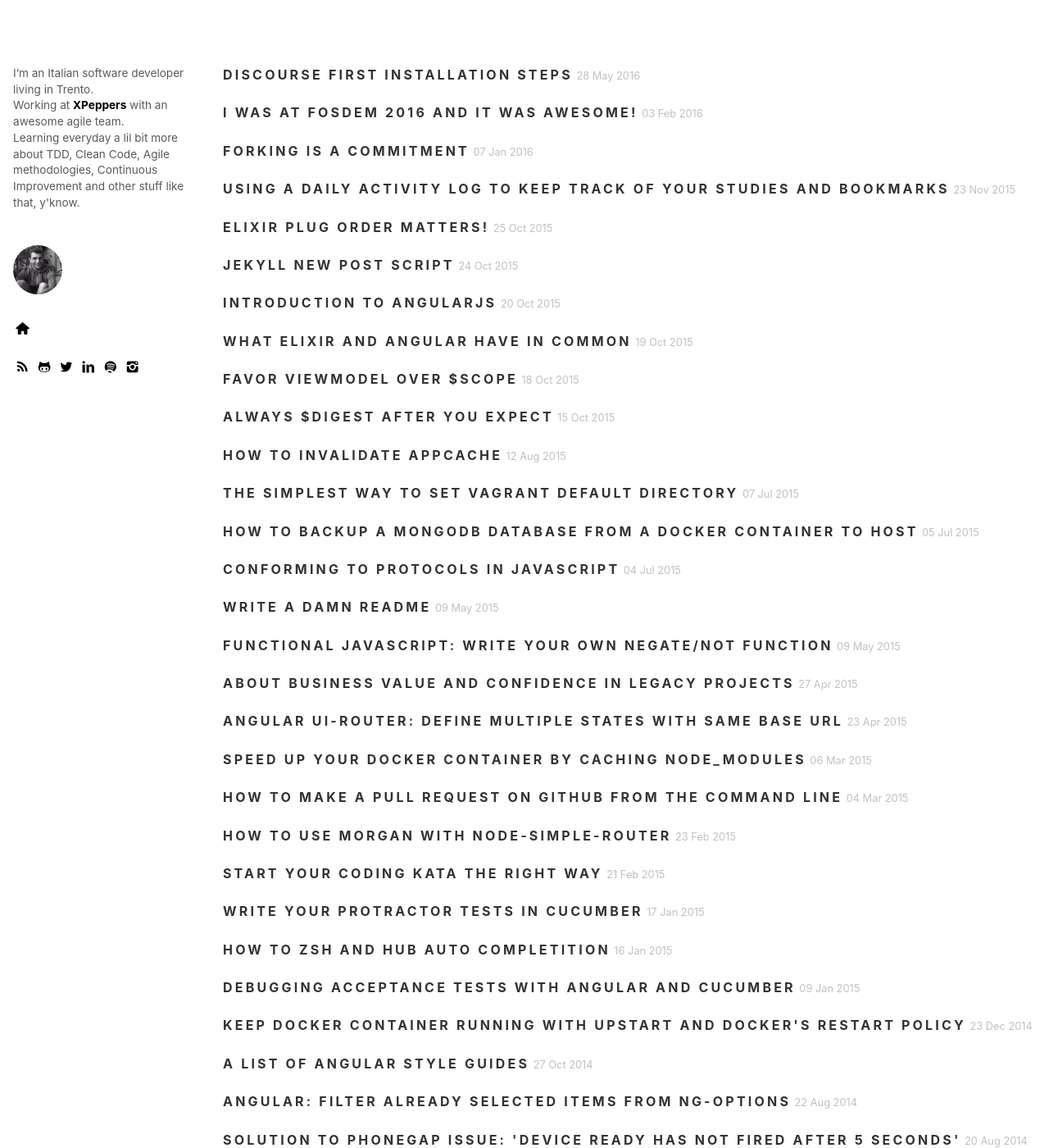
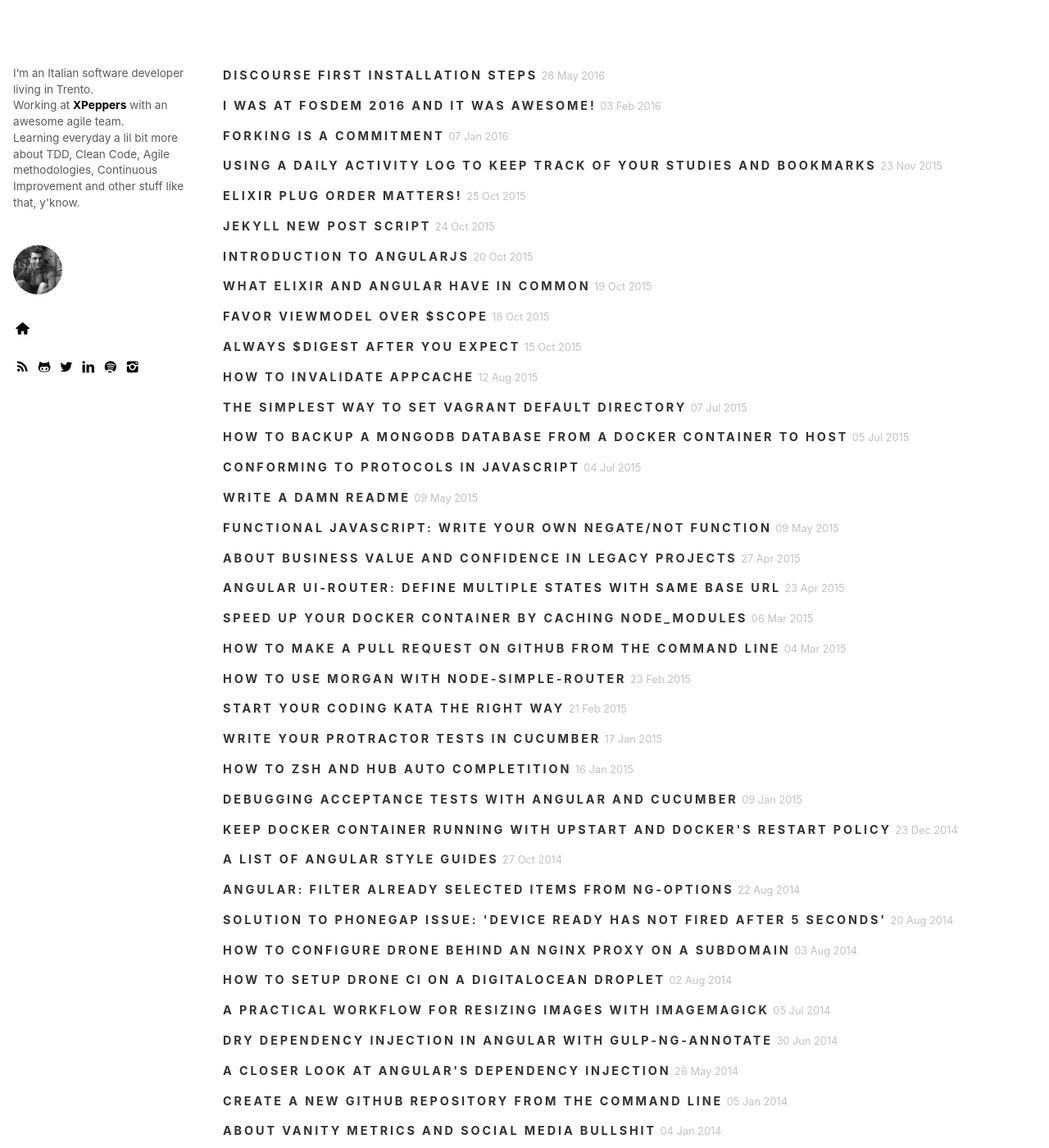
Before and after one commit to christian-fei/christian-fei.github.io-pandoc, a Jekyll site: the page built from index.html, in a window 1280 px wide and 1400 px high. Shown: the whole window at 82% size. Built offline with Jekyll 4.4.1, drawn with Linux system fonts in a browser that asks for light colours; a style sheet for code colours, icons or effects is not loaded.

Commit message:
improve typography

```diff
--- a/_layouts/default.html
+++ b/_layouts/default.html
@@ -48,7 +48,9 @@
               <br/>
               <!-- <a href="/about">More about me</a> -->
             </p>
-            <img src="/assets/images/avatar.jpg" class="avatar"/>
+            <a href="/">
+              <img src="/assets/images/avatar.jpg" class="avatar"/>
+            </a>
             <br/>
             <a href="/">
               <i class="icon-home"></i>
--- a/_layouts/post.html
+++ b/_layouts/post.html
@@ -3,7 +3,7 @@ layout: default
 ---
 
 <div class="content">
-  <h1>{{ page.title }}</h1>
+  <h1 class="title">{{ page.title }}</h1>
   <time datetime="{{ page.date | date:"%Y-%m-%d" }}">
     {{ page.date | date_to_string }}
   </time>
--- a/assets/css/main.css
+++ b/assets/css/main.css
@@ -94,9 +94,11 @@ a {
 
 
 .post-link {
+  margin-bottom: 0.85rem;
 }
 
 .post-link .title {
+  font-size: 0.9rem !important;
   opacity: 0.8;
   transition: all .3s ease;
 }
--- a/index.html
+++ b/index.html
@@ -5,11 +5,10 @@ layout: default
 {% for post in site.posts %}
   {%if post.category == 'posts'%}
   <div class="post-link">
-    <a class="title titlex" href="{{ post.url }}">{{ post.title }}</a>
+    <a class="title" href="{{ post.url }}">{{ post.title }}</a>
     <time datetime="{{ post.date | date:"%Y-%m-%d" }}">
       {{ post.date | date_to_string }}
     </time>
   </div>
-  <br>
   {%endif%}
 {% endfor %}
```
